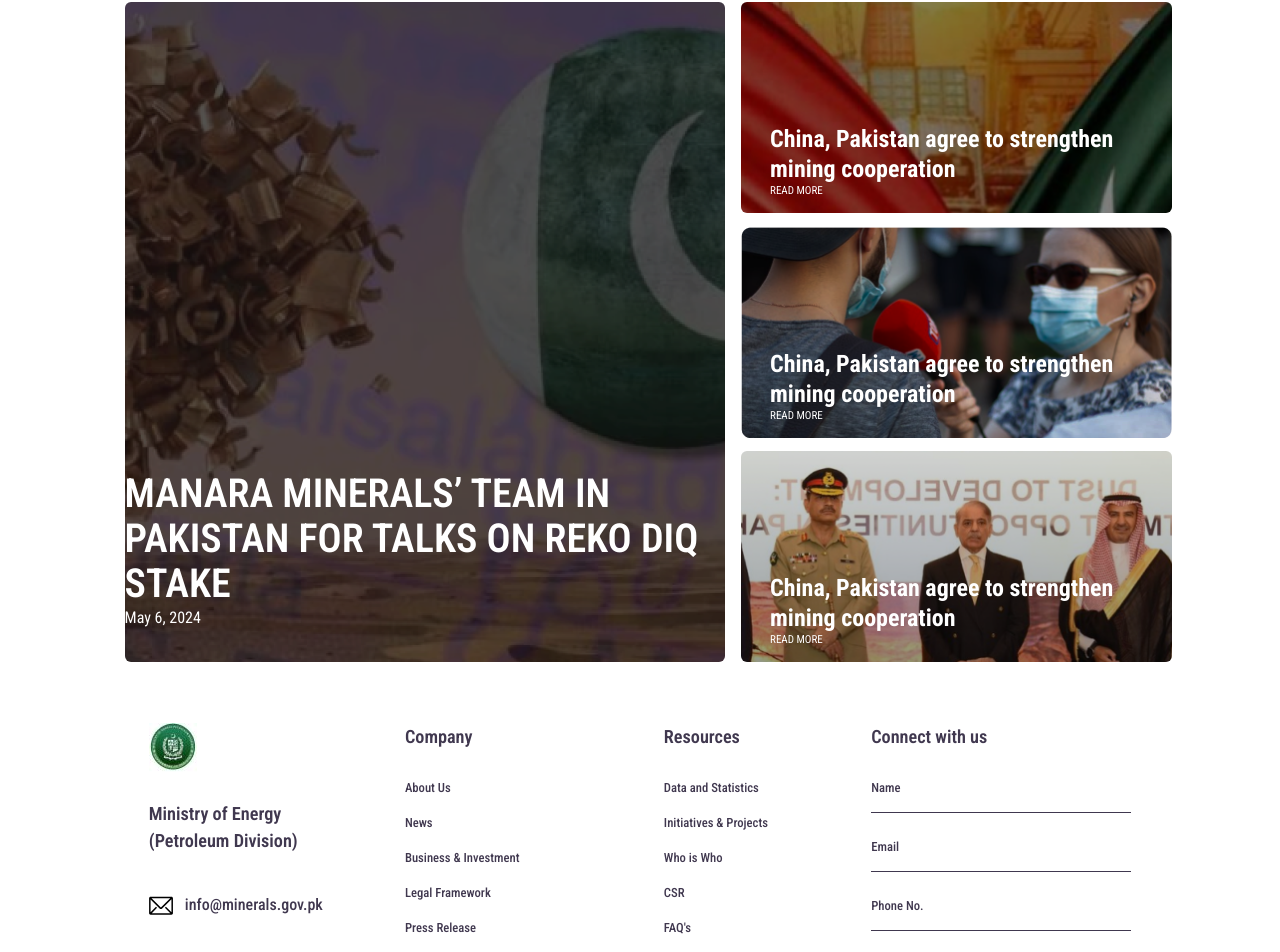
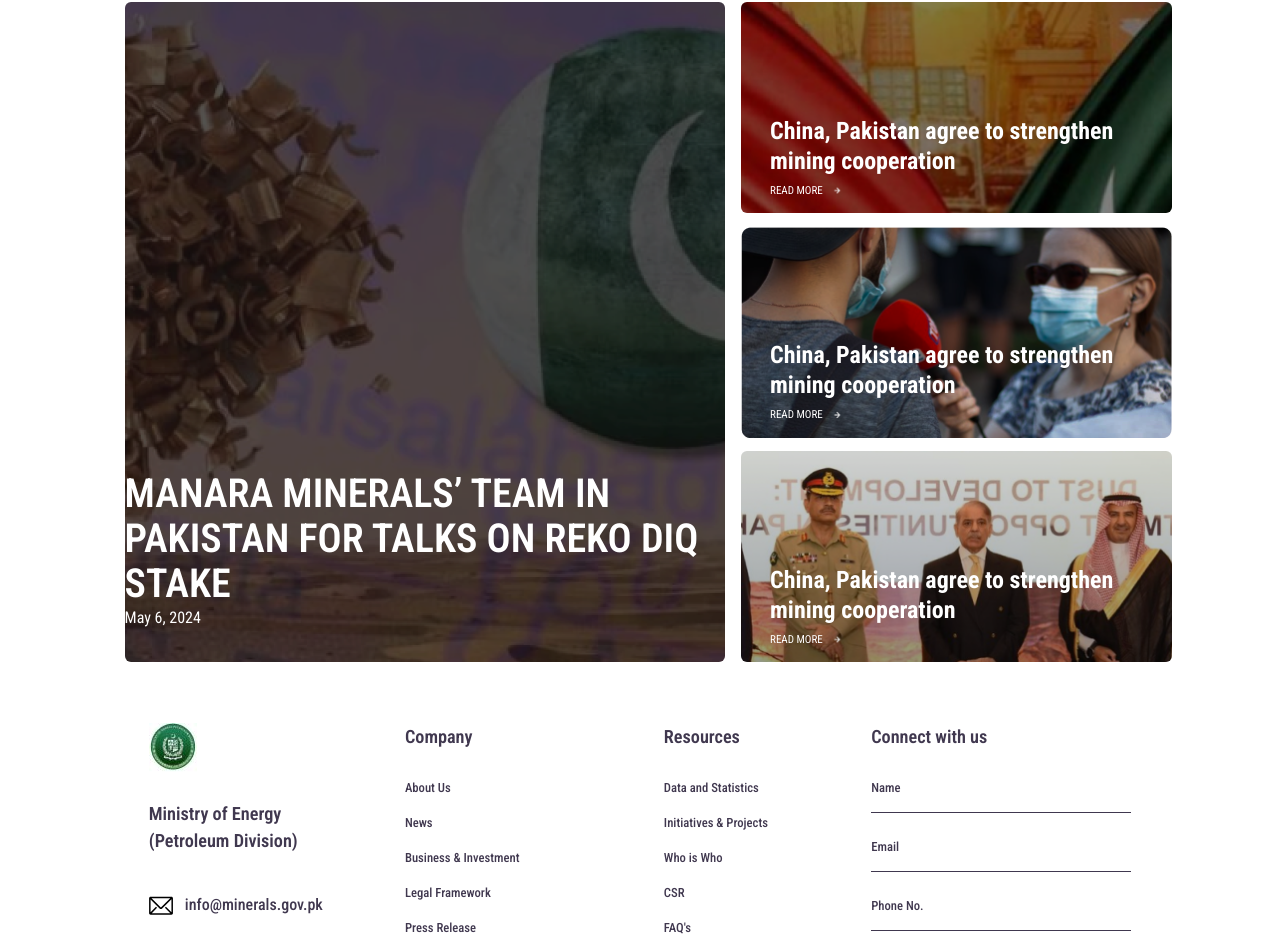
Before and after one commit to realAbdullah4504/mineral-app, a React (Create React App) app: page / in a window 1280 px wide. Shown: the part 3447-4399 px from the top of the page. Built offline with nearby package versions, Linux system fonts and the light colour scheme.

Commit message:
add arrow icon

```diff
--- a/src/components/EventSection/index.js
+++ b/src/components/EventSection/index.js
@@ -1,5 +1,6 @@
 import { Container, SectionTitle } from "components/UI";
 import React from "react";
+import arrowRight from '../../assets/images/arrowRight.png'
 
 export const NewsAndEvent = () => {
   return (
@@ -21,7 +22,7 @@
         <div className="font-bold leading-[30px] text-[24px]   flex justify-center   ">
         China, Pakistan agree to strengthen mining cooperation
         </div>
-        <div className="text-[11px] leading-[13px]">READ MORE</div>
+        <div className="text-[11px] flex gap-2 mt-2 leading-[13px]"><span>READ MORE</span> <img src={arrowRight} width={'12.67px'} height={'12.67px'}/></div>
         </div>
       </div>
       </div>
@@ -31,7 +32,7 @@
         <div className="font-bold leading-[30px] text-[24px]   flex justify-center   ">
         China, Pakistan agree to strengthen mining cooperation
         </div>
-        <div className="text-[11px] leading-[13px]">READ MORE</div>
+        <div className="text-[11px] flex gap-2 mt-2 leading-[13px]"><span>READ MORE</span> <img src={arrowRight} width={'12.67px'} height={'12.67px'}/></div>
         </div>
       </div>
       </div>
@@ -41,7 +42,7 @@
         <div className="font-bold leading-[30px] text-[24px]   flex justify-center   ">
         China, Pakistan agree to strengthen mining cooperation
         </div>
-        <div className="text-[11px] leading-[13px]">READ MORE</div>
+        <div className="text-[11px] flex gap-2 mt-2 leading-[13px]"><span>READ MORE</span> <img src={arrowRight} width={'12.67px'} height={'12.67px'}/></div>
         </div>
       </div>
       </div>
```
Also changed, not shown: src/assets/images/arrowRight.png (added).
